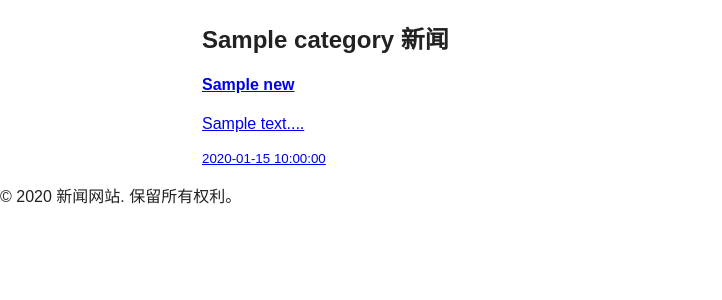
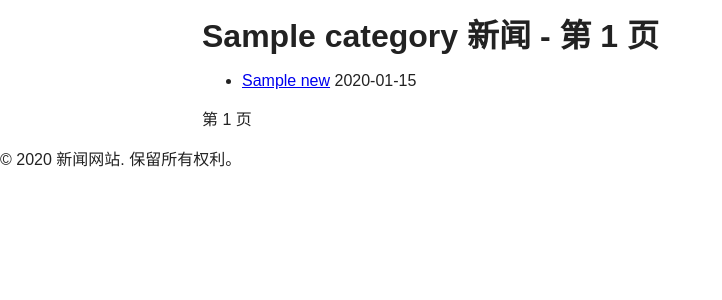
Before and after one commit to elaineling891-ux/GlobalInternationalNews, a FastAPI app: template templates/category.html in a window 1280 px wide. Shown: the part 122-422 px from the top of the page, without its empty margins (0-722 px from the left). Run offline with FastAPI, Linux system fonts and the light colour scheme; the template is opened without the code that fills it: most values are stand-ins (such as "Sample title", 1, 10 or a date in 2020); parts of the project's set-up code (start-up, migrations or seed data) failed here and were passed over.

Commit message:
Update category.html

```diff
--- a/templates/category.html
+++ b/templates/category.html
@@ -1,23 +1,23 @@
 {% extends "base.html" %}
 
-{% block title %}{{ category }} - 我的新闻网站{% endblock %}
+{% block content %}
+<h1>{{ category }} 新闻 - 第 {{ current_page }} 页</h1>
+<ul>
+    {% for news in news_list %}
+    <li>
+        <a href="/news/{{ news.id }}">{{ news.title }}</a>
+        <span class="date">{{ news.created_at.strftime('%Y-%m-%d') }}</span>
+    </li>
+    {% endfor %}
+</ul>
 
-{% block content %}
-    <h2>{{ category }} 新闻</h2>
-
-    {% if news_list %}
-        <ul class="news-list">
-            {% for news in news_list %}
-            <li>
-                <a href="/news/{{ news.id }}">
-                    <h4>{{ news.title }}</h4>
-                    <p>{{ news.content[:100] }}...</p>
-                    <small>{{ news.created_at }}</small>
-                </a>
-            </li>
-            {% endfor %}
-        </ul>
-    {% else %}
-        <p>目前没有该分类的新闻。</p>
+<div class="pagination">
+    {% if current_page > 1 %}
+    <a href="/category/{{ category }}?page={{ current_page - 1 }}">上一页</a>
     {% endif %}
+    <span>第 {{ current_page }} 页</span>
+    {% if news_list|length == per_page %}
+    <a href="/category/{{ category }}?page={{ current_page + 1 }}">下一页</a>
+    {% endif %}
+</div>
 {% endblock %}
```
